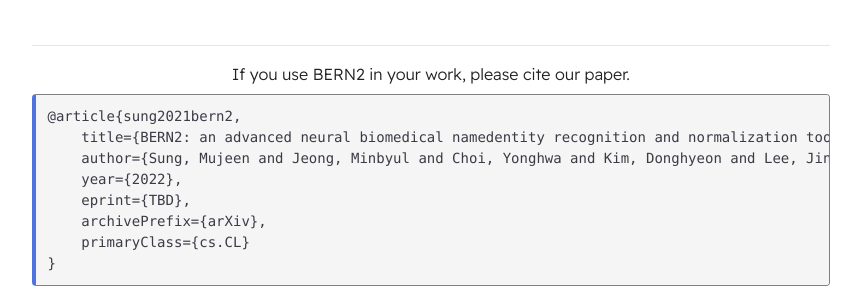
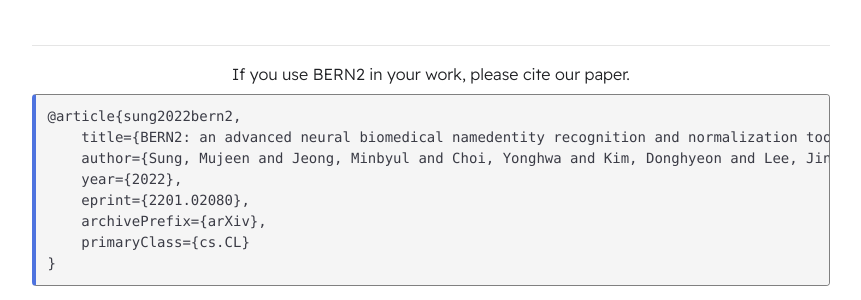
Before and after one commit to dmis-lab/BERN2, a Flask app: page / in a window 1280 px wide. Shown: the part 759-1059 px from the top of the page, without its empty margins (209-1070 px from the left). Run offline with Flask 2, Linux system fonts and the light colour scheme; parts of the project's set-up code (start-up, migrations or seed data) failed here and were passed over; some libraries are stand-ins or nearby versions.

Commit message:
update front

```diff
--- a/app/templates/index.html
+++ b/app/templates/index.html
@@ -71,11 +71,11 @@
                             If you use BERN2 in your work, please cite our paper.
                             <div class="py-2 footer-citation mx-auto">
 <pre class="text-left">
-@article{sung2021bern2,
+@article{sung2022bern2,
     title={BERN2: an advanced neural biomedical namedentity recognition and normalization tool},
     author={Sung, Mujeen and Jeong, Minbyul and Choi, Yonghwa and Kim, Donghyeon and Lee, Jinhyuk and Kang, Jaewoo},
     year={2022},
-    eprint={TBD},
+    eprint={2201.02080},
     archivePrefix={arXiv},
     primaryClass={cs.CL}
 }
--- a/app/templates/navbar.html
+++ b/app/templates/navbar.html
@@ -13,7 +13,7 @@
             <a href="https://github.com/dmis-lab/BERN2" class="nav-link text-white">Github</a>
         </li>
         <li class="nav-item">
-            <a href="#" class="nav-link text-white">Paper</a>
+            <a href="http://arxiv.org/abs/2201.02080" class="nav-link text-white">Paper</a>
         </li>
     </ul>
 </div>
```
